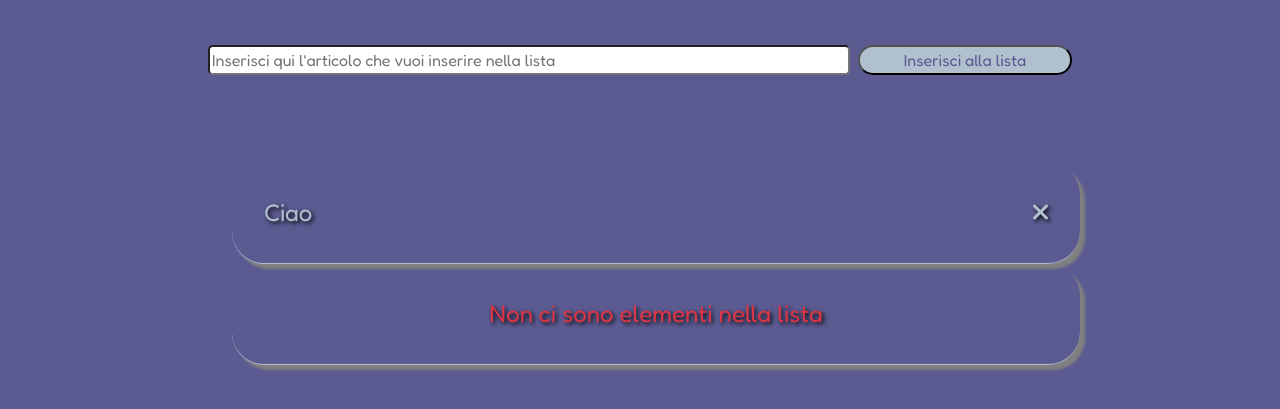
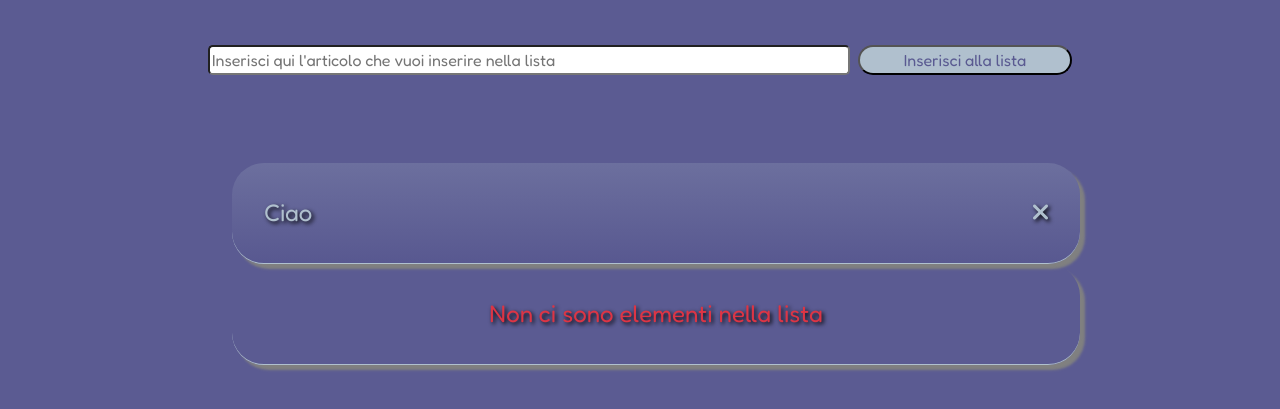
Before and after one commit to Salvatore1985/vue-todolist, a plain HTML site: page index.html in a window 1280 px wide. In both pictures the pointer is over the item "Ciao". Shown: the part 103-512 px from the top of the page. Drawn offline with nearby package versions, Linux system fonts and the light colour scheme.

Commit message:
aggiunto linear-gradient nell'hover elemento lista

```diff
--- a/css/style.css
+++ b/css/style.css
@@ -48,7 +48,10 @@ div ul li{
     text-shadow: 2px 2px 4px #000000;
 
 }
+div ul li:hover{
+    background: linear-gradient(rgba(176, 192, 206,0.2), rgba(88, 88, 144, 0.979))
 
+}
 div ul li span :hover{
     color: red;
 
```
